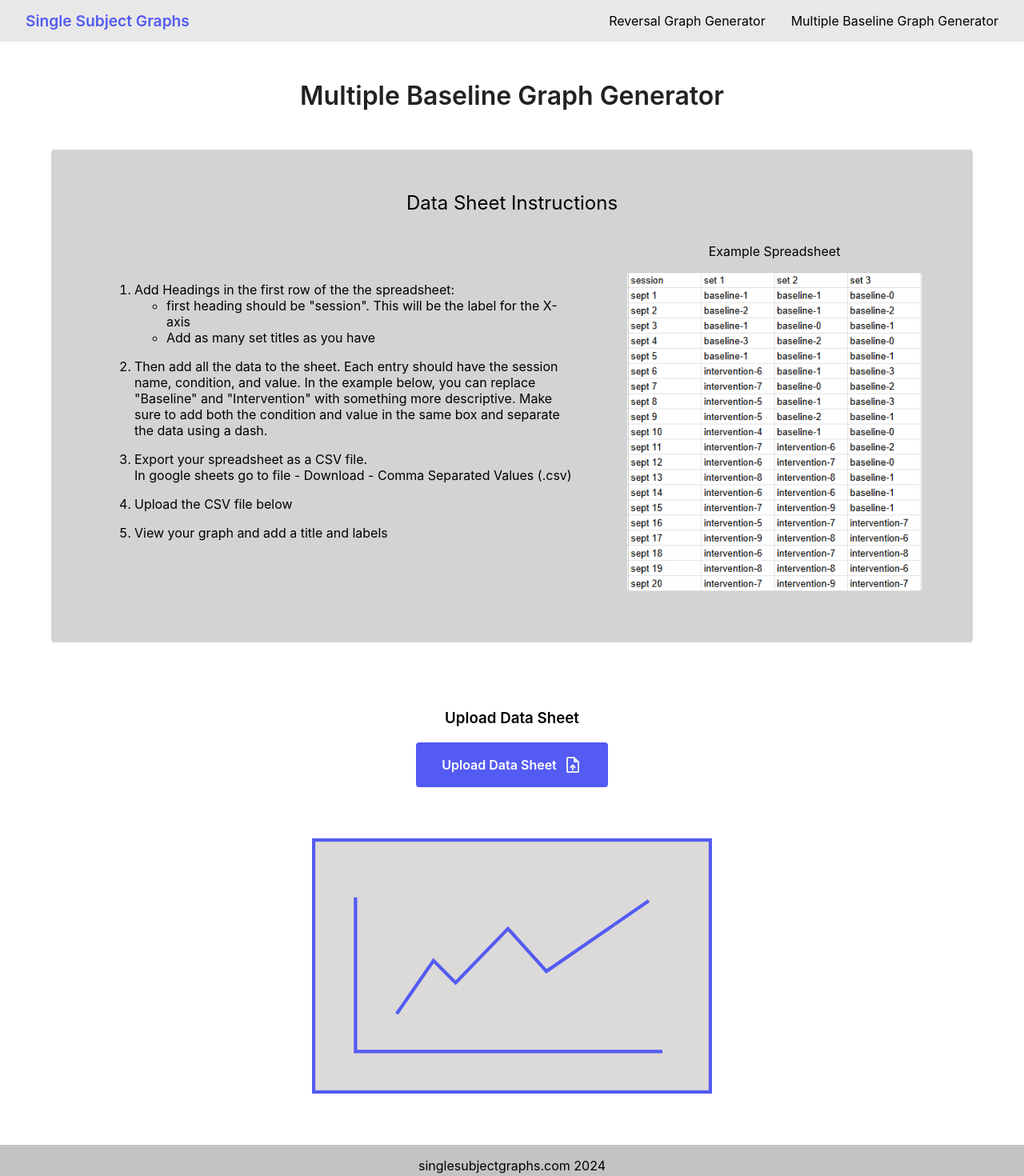
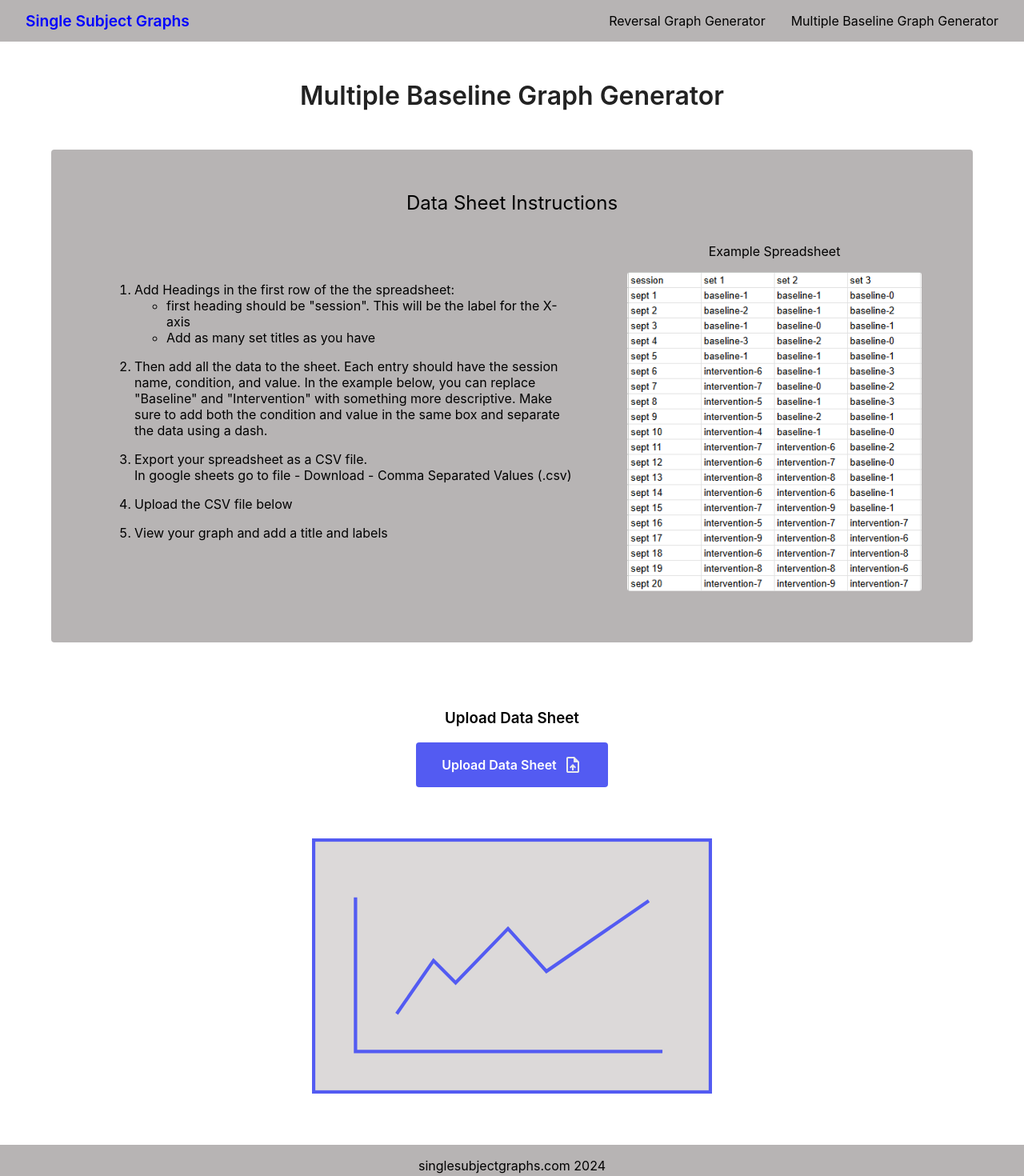
Before and after one commit to TimWallaceDev/single-subject-graphs, a React (Vite) app: page /multiple-baseline in a window 1280 px wide. Shown: the top 1470 px of the page at 80% size. Built offline with nearby package versions, Linux system fonts and the light colour scheme.

Commit message:
small styling improvements

```diff
--- a/src/components/Footer/Footer.scss
+++ b/src/components/Footer/Footer.scss
@@ -1,7 +1,7 @@
 @use "../../styles/variables.scss" as *;
 
 .footer {
-    background-color: rgb(196, 195, 195);
+    background-color: $light-gray;
     padding: 1rem 0;
 
     &__title {
--- a/src/components/Nav/Nav.scss
+++ b/src/components/Nav/Nav.scss
@@ -7,7 +7,7 @@
     align-items: center;
     justify-content: center;
     padding: 1rem;
-    background: rgb(233, 232, 232);
+    background: $light-gray;
 
     @include tablet {
         justify-content: space-between;
@@ -17,7 +17,7 @@
     &__title {
         font-size: 1.2rem;
         margin: 0;
-        color: $blue;
+        color: blue;
         font-weight: 600;
 
         &:hover {
--- a/src/pages/Home/Home.scss
+++ b/src/pages/Home/Home.scss
@@ -77,7 +77,7 @@
     width: 100%;
 
     &--gray {
-        background: lightgray;
+        background: $light-gray;
     }
 }
 
--- a/src/pages/MultipleBaseline/MultipleBaseline.tsx
+++ b/src/pages/MultipleBaseline/MultipleBaseline.tsx
@@ -133,8 +133,8 @@ export function MultipleBaseline() {
                     <div className="render__inputs">
 
                         <input className="render__title-input" type="text" placeholder="Graph Title" onChange={(e) => handleTitleChange(e)} />
-                        <input type="text" placeholder="Y Axis Label" onChange={(e) => handleYChange(e)} />
-                        <input type="text" placeholder="X Axis Label" onChange={(e) => handleXChange(e)} />
+                        <input className="render__title-input" type="text" placeholder="Y Axis Label" onChange={(e) => handleYChange(e)} />
+                        <input className="render__title-input" type="text" placeholder="X Axis Label" onChange={(e) => handleXChange(e)} />
                         <button onClick={handleDownload} className="download-svg-button">
                             <span className="button__text">
                                 Download PNG
--- a/src/pages/Reversal/Reversal.scss
+++ b/src/pages/Reversal/Reversal.scss
@@ -179,12 +179,14 @@
         display: flex;
         gap: 1rem;
         width: 100%;
+        max-width: 700px;
         display: flex;
         flex-direction: column;
     }
 
     &__title-input {
         flex: 1;
+        padding: 8px 1rem;
     }
 
     &__placeholder-image {
--- a/src/styles/variables.scss
+++ b/src/styles/variables.scss
@@ -1,3 +1,3 @@
 $blue: #535bf2;
 $blue-hover: #4147bf;
-$light-gray: lightgray;
+$light-gray: rgb(183, 180, 180);
```
